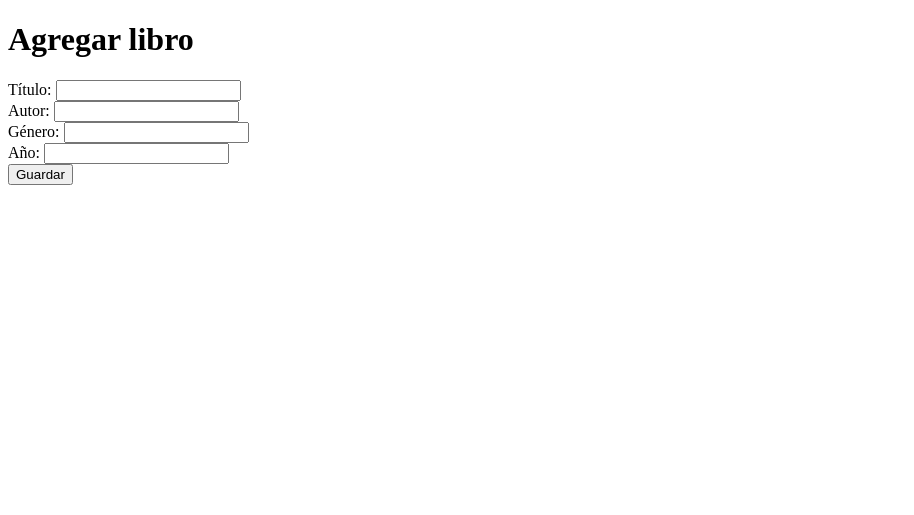
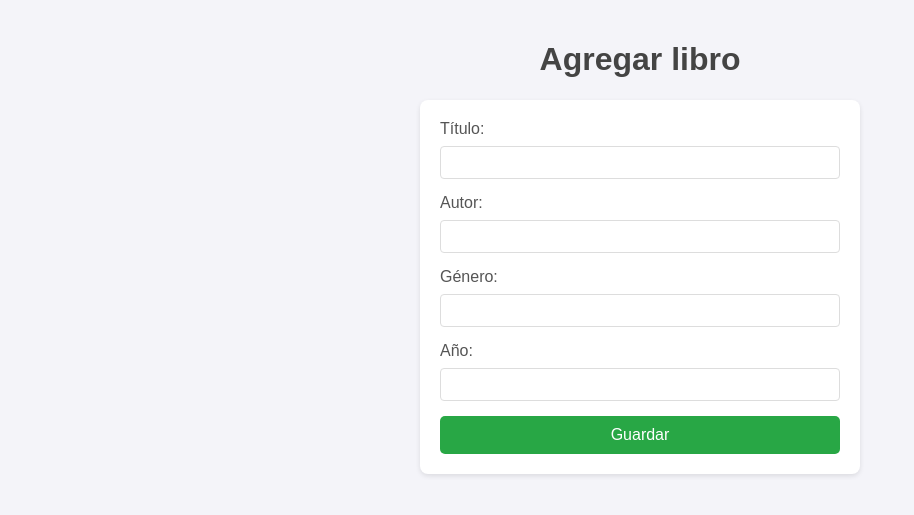
Before and after one commit to DiegoEsteban10/MVC-y-PDO, a PHP site: page /agregar.php in a window 1280 px wide. Shown: the top 515 px of the page, without its empty margins (0-914 px from the left). Run offline with PHP 8.4, Linux system fonts and the light colour scheme.

Commit message:
Implementacion de diseño basico al proyecto

```diff
--- a/agregar.php
+++ b/agregar.php
@@ -7,33 +7,81 @@ if ($_SERVER['REQUEST_METHOD'] == 'POST') {
     $genero = $_POST['genero'];
     $año = $_POST['año'];
 
-$statement = $conexion->prepare('INSERT INTO libros (titulo, autor, genero, año) VALUES (?, ?, ?, ?)');
-$statement->execute([$titulo, $autor, $genero, $año]);
+    $statement = $conexion->prepare('INSERT INTO libros (titulo, autor, genero, año) VALUES (?, ?, ?, ?)');
+    $statement->execute([$titulo, $autor, $genero, $año]);
 
-header('Location: index.php');
-exit();
+    header('Location: index.php');
+    exit();
 }
 ?>
 
 <!DOCTYPE html>
-<html>
+<html lang="es">
 <head>
+    <meta charset="UTF-8">
+    <meta name="viewport" content="width=device-width, initial-scale=1.0">
     <title>Agregar libro</title>
+    <style>
+        body {
+            font-family: Arial, sans-serif;
+            background-color: #f4f4f9;
+            margin: 0;
+            padding: 20px;
+            color: #333;
+        }
+        h1 {
+            text-align: center;
+            color: #444;
+        }
+        form {
+            max-width: 400px;
+            margin: 20px auto;
+            background: white;
+            padding: 20px;
+            border-radius: 8px;
+            box-shadow: 0 2px 5px rgba(0, 0, 0, 0.1);
+        }
+        label {
+            display: block;
+            margin-bottom: 8px;
+            color: #555;
+        }
+        input[type="text"], input[type="number"] {
+            width: 100%;
+            padding: 8px;
+            margin-bottom: 15px;
+            border: 1px solid #ddd;
+            border-radius: 4px;
+            box-sizing: border-box;
+        }
+        input[type="submit"] {
+            width: 100%;
+            padding: 10px;
+            background-color: #28a745;
+            color: white;
+            border: none;
+            border-radius: 5px;
+            font-size: 16px;
+        }
+        input[type="submit"]:hover {
+            background-color: #218838;
+        }
+    </style>
 </head>
 <body>
     <h1>Agregar libro</h1>
     <form action="" method="post">
         <label for="titulo">Título:</label>
-        <input type="text" id="titulo" name="titulo"><br>
+        <input type="text" id="titulo" name="titulo">
 
         <label for="autor">Autor:</label>
-        <input type="text" id="autor" name="autor"><br>
+        <input type="text" id="autor" name="autor">
 
         <label for="genero">Género:</label>
-        <input type="text" id="genero" name="genero"><br>
+        <input type="text" id="genero" name="genero">
 
         <label for="año">Año:</label>
-        <input type="number" id="año" name="año"><br>
+        <input type="number" id="año" name="año">
 
         <input type="submit" value="Guardar">
     </form>
```
Also changed, not shown: index.php (+56 -8 lines).
